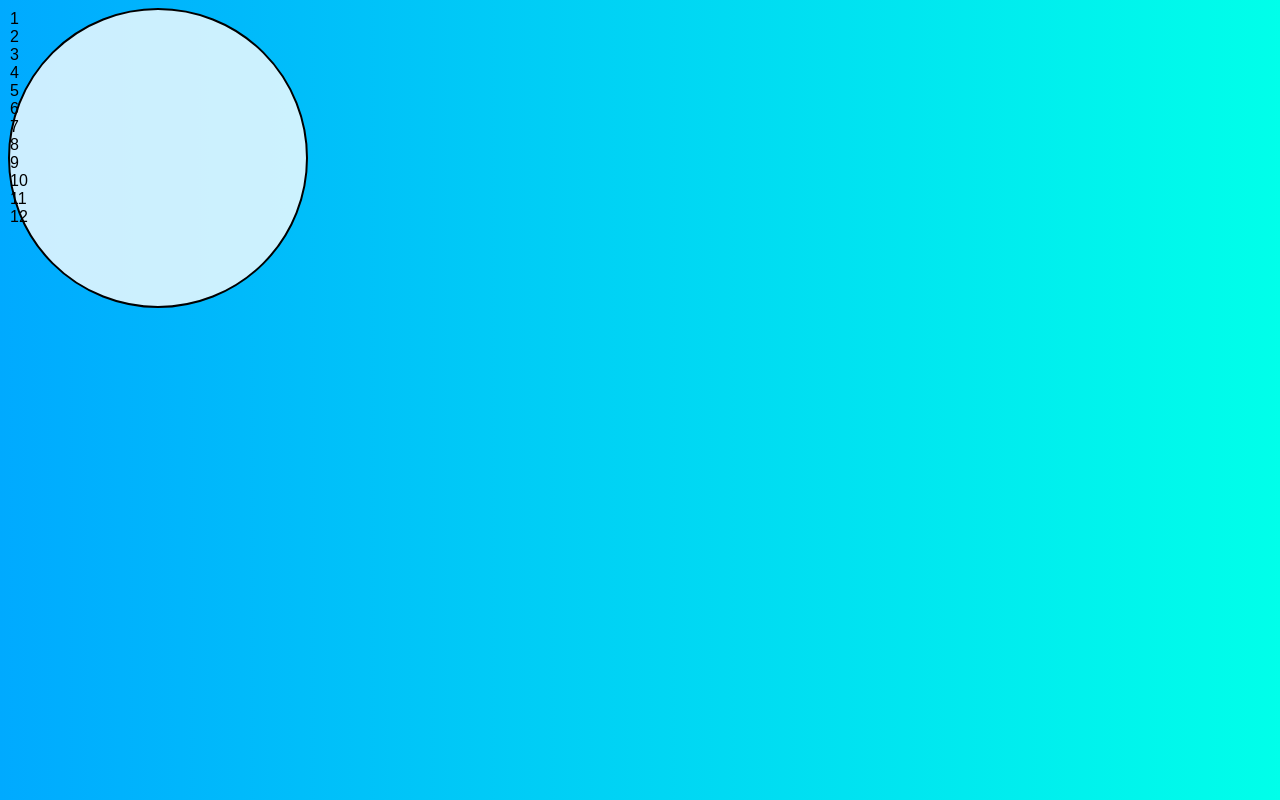
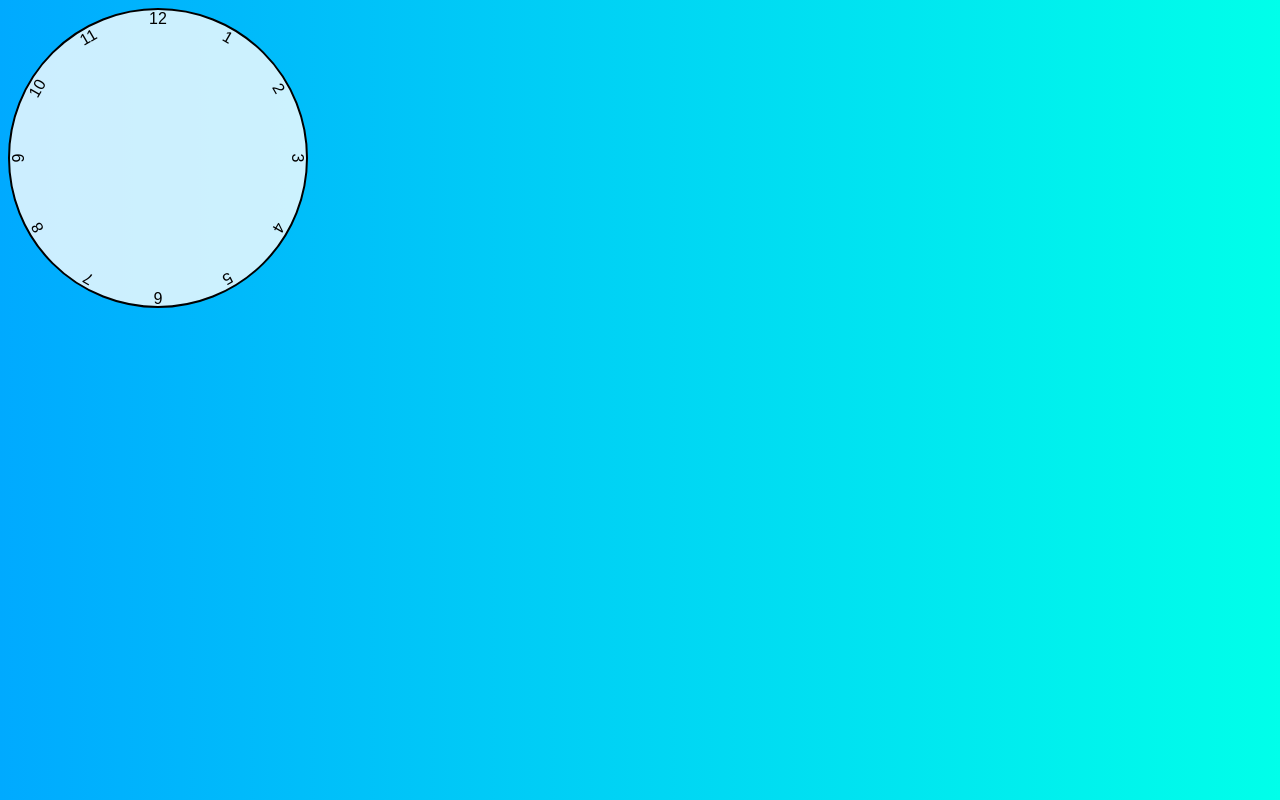
Before and after one commit to kuyadevin/analogClock, a plain HTML site: page index.html in a window 1280 px wide. Drawn offline with Linux system fonts and the light colour scheme.

Commit message:
Align numbers around clock

```diff
--- a/styles.css
+++ b/styles.css
@@ -12,5 +12,28 @@ body {
   height: 300px;
   background-color: rgba(255, 255, 255, .8);
   border-radius: 50%;
-  border: 2px solid black
+  border: 2px solid black;
+  position: relative;
 }
+
+.clock .number {
+  --rotation:0;
+  position: absolute;
+  width: 100%;
+  height: 100%;
+  text-align: center;
+  transform: rotate(var(--rotation));
+}
+
+.clock .number1 {--rotation: 30deg;}
+.clock .number2 {--rotation: 60deg;}
+.clock .number3 {--rotation: 90deg;}
+.clock .number4 {--rotation: 120deg;}
+.clock .number5 {--rotation: 150deg;}
+.clock .number6 {--rotation: 180deg;}
+.clock .number7 {--rotation: 210deg;}
+.clock .number8 {--rotation: 240deg;}
+.clock .number9 {--rotation: 270deg;}
+.clock .number10 {--rotation: 300deg;}
+.clock .number11 {--rotation: 330deg;}
+.clock .number12 {--rotation: 360deg;}
```
